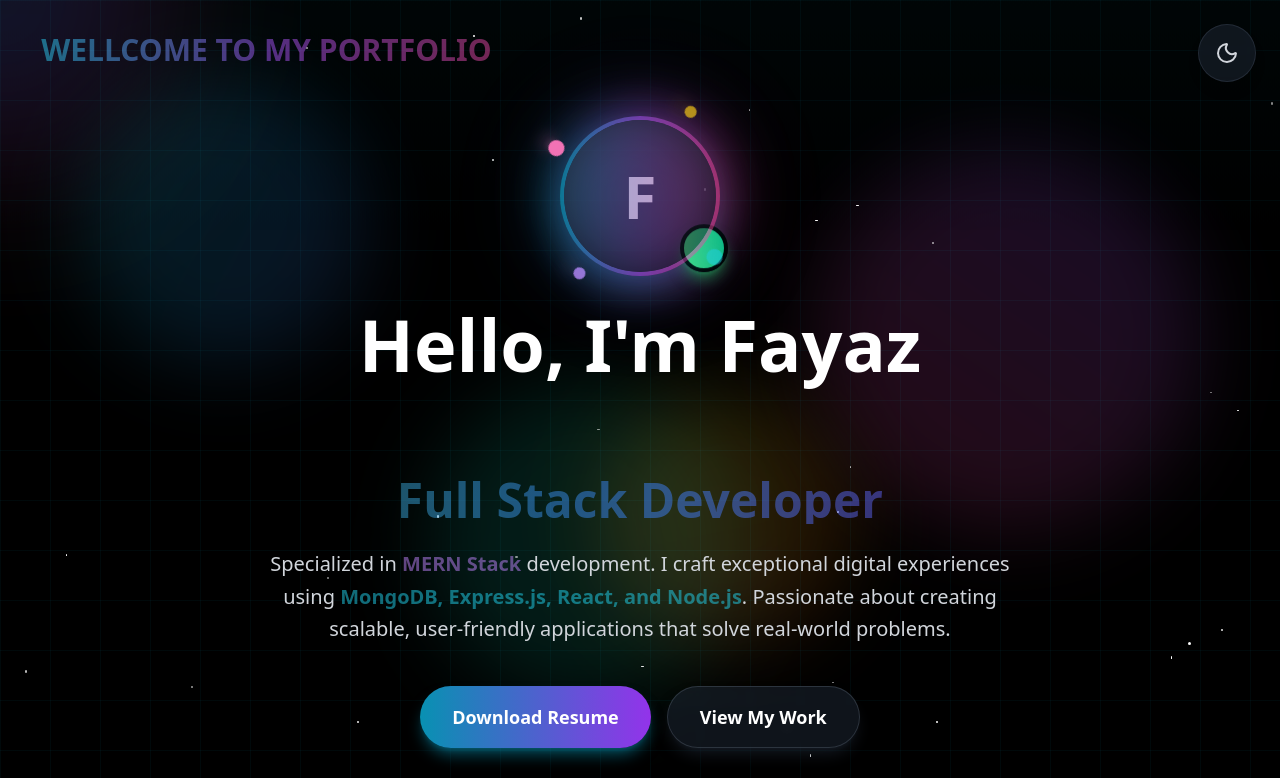
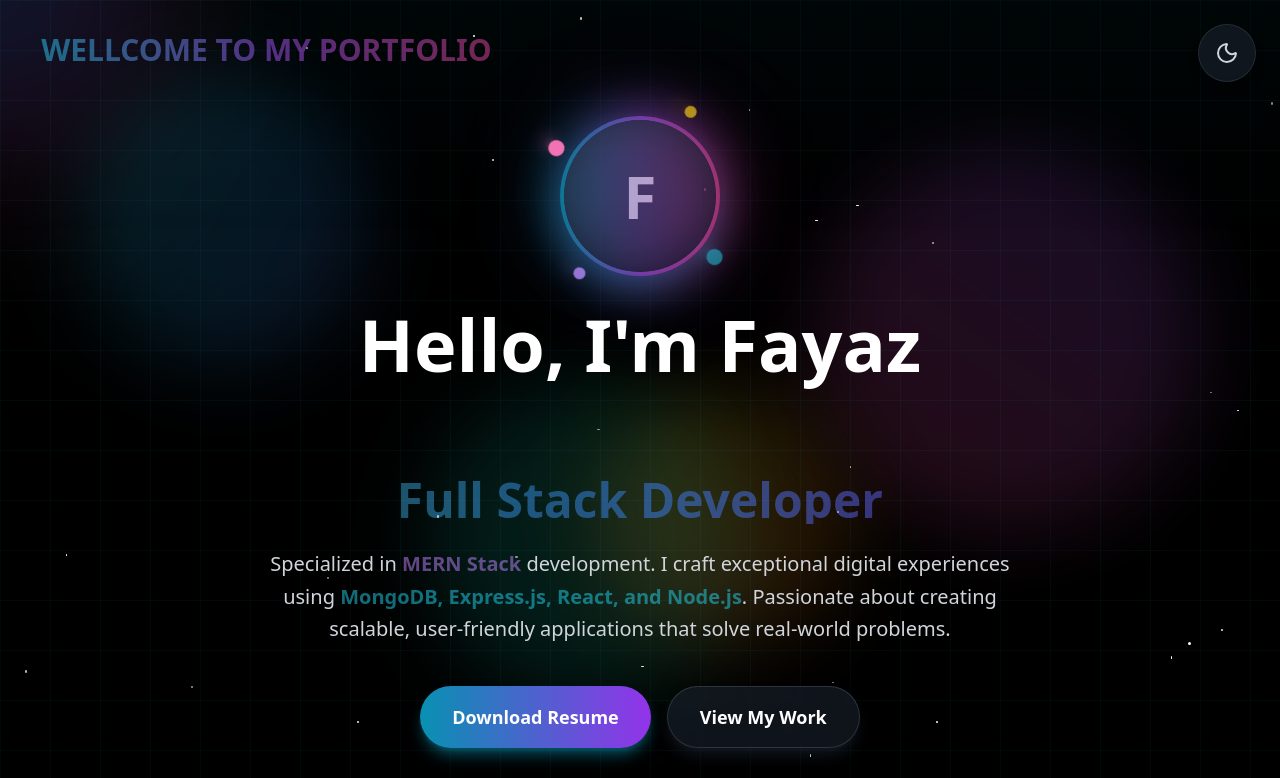
Before and after one commit to Fayaz-24/sec-portfolio, a React (Create React App) app: page / in a window 1280 px wide. Shown: the top 778 px of the page. Built offline with nearby package versions, Linux system fonts and the light colour scheme.

Commit message:
Update App.js

```diff
--- a/src/App.js
+++ b/src/App.js
@@ -430,9 +430,7 @@ const handleSubmit = async (e) => {
               <div className="absolute inset-0 rounded-full bg-gradient-to-r from-cyan-500 via-purple-500 to-pink-500 blur-2xl opacity-25 animate-pulse" style={{ animationDelay: '0.5s' }}></div>
               <div className="absolute inset-0 rounded-full bg-gradient-to-r from-cyan-500 via-purple-500 to-pink-500 blur-3xl opacity-15 animate-pulse" style={{ animationDelay: '1s' }}></div>
 
-              <div className={`absolute -bottom-2 -right-2 w-12 h-12 bg-gradient-to-r from-green-400 to-emerald-500 rounded-full border-4 ${isDarkMode ? 'border-black' : 'border-white'} animate-bounce shadow-lg shadow-green-500/50 flex items-center justify-center`}>
-                <div className="w-4 h-4 rounded-full bg-green-300 animate-ping"></div>
-              </div>
+
 
               {/* Orbiting elements with enhanced animations */}
               <div className="absolute inset-0" style={{ animation: 'spin 20s linear infinite' }}>
```
